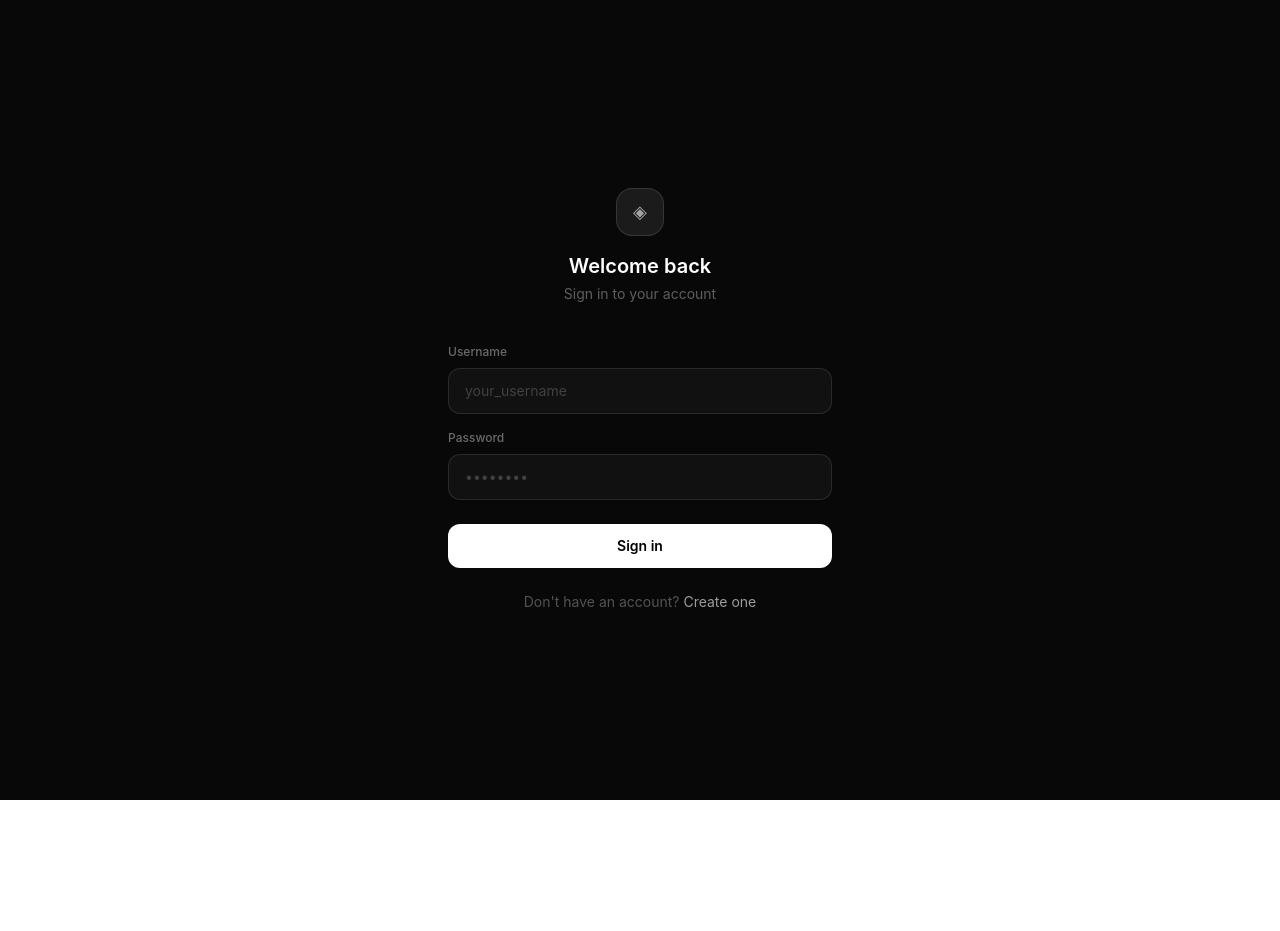
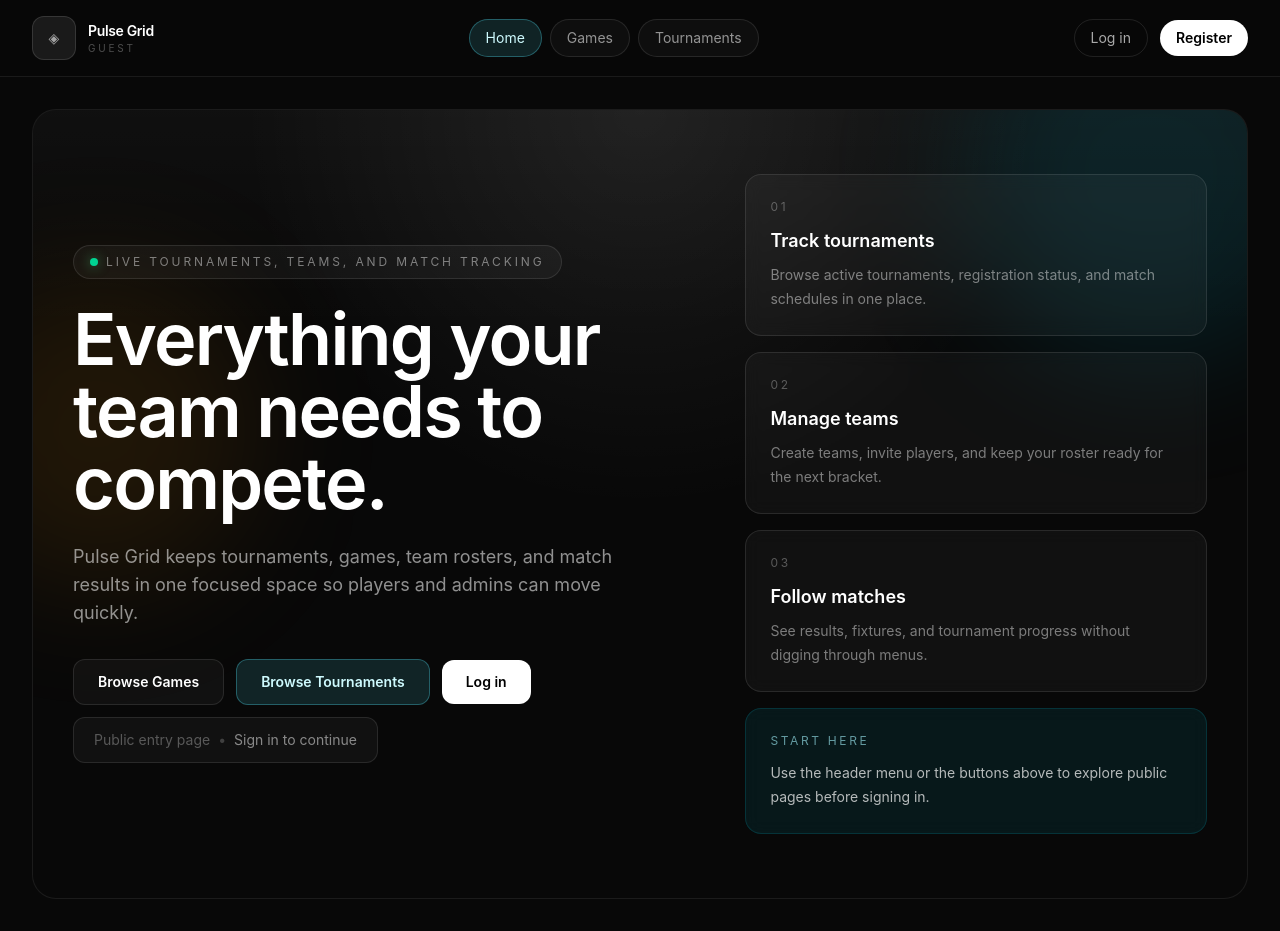
Before and after one commit to milanPR15/odp_C2S_tim_27, a React (Vite) app in the folder client/: page / in a window 1280 px wide. Before the commit this address led to /login. Before the commit the page ends 800 px from the top, so only its background shows below. Built offline with nearby package versions, Linux system fonts and the light colour scheme.

Commit message:
Guest landing page and app overview

```diff
--- a/client/src/App.tsx
+++ b/client/src/App.tsx
@@ -1,6 +1,8 @@
 import { Routes, Route, Navigate } from "react-router-dom";
+import { Layout } from "./components/layout/Layout";
 import { ProtectedRoute } from "./components/protected_route/ProtectedRoute";
 
+import LandingPage from "./pages/landing/LandingPage";
 import LoginPage    from "./pages/auth/LoginPage";
 import RegisterPage from "./pages/auth/RegisterPage";
 import NotFoundPage from "./pages/not_found/NotFoundPage";
@@ -27,13 +29,13 @@ export default function App() {
 
       {/* User routes */}
       <Route path="/dashboard" element={<ProtectedRoute requiredRole="player"><UserDashboard /></ProtectedRoute>} />
-      <Route path="/games" element={<ProtectedRoute><GamesCatalogPage /></ProtectedRoute>} />
-      <Route path="/games/:id" element={<ProtectedRoute><GameDetailPage /></ProtectedRoute>} />
-      <Route path="/tournaments" element={<ProtectedRoute><TournamentsCatalogPage /></ProtectedRoute>} />
-      <Route path="/tournaments/:id" element={<ProtectedRoute><TournamentDetailsPage /></ProtectedRoute>} />
+      <Route path="/games" element={<Layout><GamesCatalogPage /></Layout>} />
+      <Route path="/games/:id" element={<Layout><GameDetailPage /></Layout>} />
+      <Route path="/tournaments" element={<Layout><TournamentsCatalogPage /></Layout>} />
+      <Route path="/tournaments/:id" element={<Layout><TournamentDetailsPage /></Layout>} />
       <Route path="/teams" element={<ProtectedRoute><TeamsCatalogPage /></ProtectedRoute>} />
       <Route path="/teams/create" element={<ProtectedRoute><CreateTeamPage /></ProtectedRoute>} />
-      <Route path="/teams/:id" element={<ProtectedRoute><TeamDetailsPage /></ProtectedRoute>} />
+      <Route path="/teams/:id" element={<Layout><TeamDetailsPage /></Layout>} />
 
       {/* Admin routes */}
       <Route path="/admin"       element={<ProtectedRoute requiredRole="admin"><AdminDashboard /></ProtectedRoute>} />
@@ -42,7 +44,7 @@ export default function App() {
       <Route path="/admin/tournaments/create" element={<ProtectedRoute requiredRole="admin"><CreateTournamentPage /></ProtectedRoute>} />
       <Route path="/admin/games/create" element={<ProtectedRoute requiredRole="admin"><CreateGamePage /></ProtectedRoute>} />
 
-      <Route path="/"    element={<Navigate to="/login" replace />} />
+      <Route path="/"    element={<LandingPage />} />
       <Route path="/404" element={<NotFoundPage />} />
       <Route path="*"    element={<Navigate to="/404" replace />} />
     </Routes>
--- a/client/src/components/layout/Layout.tsx
+++ b/client/src/components/layout/Layout.tsx
@@ -2,77 +2,109 @@ import { type ReactNode } from "react";
 import { NavLink, useNavigate } from "react-router-dom";
 import { useAuth } from "../../hooks/auth/useAuthHook";
 
+const guestNav = [
+  { to: "/", label: "Home" },
+  { to: "/games", label: "Games" },
+  { to: "/tournaments", label: "Tournaments" },
+];
+
 const userNav = [
-  { to: "/dashboard", label: "Dashboard", icon: "⬡" },
-  { to: "/games", label: "Games Catalog", icon: "✦" },
-  { to: "/tournaments", label: "Tournaments", icon: "◉" },
-  { to: "/teams", label: "My Teams", icon: "◫" },
+  { to: "/dashboard", label: "Dashboard" },
+  { to: "/games", label: "Games" },
+  { to: "/tournaments", label: "Tournaments" },
+  { to: "/teams", label: "My Teams" },
 ];
+
 const adminNav = [
-  { to: "/admin",       label: "Dashboard", icon: "⬡" },
-  { to: "/admin/users", label: "Users",     icon: "◎" },
-  { to: "/admin/audit-logs", label: "Audit Logs", icon: "▤" },
-  { to: "/games", label: "Games Catalog", icon: "✦" },
-  { to: "/tournaments", label: "Tournaments", icon: "◌" },
-  { to: "/teams", label: "My Teams", icon: "◫" },
+  { to: "/admin", label: "Admin" },
+  { to: "/admin/users", label: "Users" },
+  { to: "/admin/audit-logs", label: "Audit Logs" },
+  { to: "/games", label: "Games" },
+  { to: "/tournaments", label: "Tournaments" },
+  { to: "/teams", label: "My Teams" },
 ];
 
 export function Layout({ children }: { children: ReactNode }) {
   const { user, logout } = useAuth();
   const navigate = useNavigate();
-  const nav = user?.role === "admin" ? adminNav : userNav;
+  const nav = user ? (user.role === "admin" ? adminNav : userNav) : guestNav;
 
   return (
-    <div className="flex min-h-screen bg-[#080808]">
-      <aside className="w-56 shrink-0 border-r border-white/5 flex flex-col bg-[#0d0d0d]">
-        {/* Logo */}
-        <div className="px-5 h-16 flex items-center border-b border-white/5 gap-3">
-          <div className="w-7 h-7 rounded-lg bg-white/8 border border-white/12 flex items-center justify-center">
-            <span className="text-white/50 text-xs">◈</span>
+    <div className="min-h-screen bg-[#080808] text-white">
+      <header className="sticky top-0 z-30 border-b border-white/8 bg-[#080808]/90 backdrop-blur-xl">
+        <div className="mx-auto flex max-w-7xl flex-col gap-4 px-4 py-4 lg:flex-row lg:items-center lg:justify-between lg:px-8">
+          <div className="flex items-center gap-3">
+            <div className="flex h-11 w-11 items-center justify-center rounded-xl border border-white/12 bg-white/8">
+              <span className="text-white/60 text-sm">◈</span>
             </div>
             <div>
-            <p className="text-sm font-semibold text-white tracking-tight">Pulse Grid</p>
-            <p className="text-[10px] text-white/25 uppercase tracking-widest">{user?.role}</p>
+              <p className="text-sm font-semibold tracking-tight">Pulse Grid</p>
+              <p className="text-[10px] uppercase tracking-[0.28em] text-white/28">
+                {user ? user.role : "guest"}
+              </p>
             </div>
           </div>
 
-        {/* Nav */}
-        <nav className="flex-1 py-4 px-3 flex flex-col gap-0.5">
+          <nav className="flex flex-wrap gap-2 lg:justify-center">
             {nav.map((item) => (
-            <NavLink key={item.to} to={item.to} end
+              <NavLink
+                key={item.to}
+                to={item.to}
+                end={item.to === "/"}
                 className={({ isActive }) =>
-                `flex items-center gap-3 px-3 py-2.5 rounded-xl text-sm transition-all ${
+                  `rounded-full border px-4 py-2 text-sm transition-colors ${
                     isActive
-                    ? "bg-white/8 text-white border border-white/12"
-                    : "text-white/35 hover:text-white/70 hover:bg-white/4 border border-transparent"
+                      ? "border-cyan-300/30 bg-cyan-300/12 text-cyan-100"
+                      : "border-white/10 bg-white/3 text-white/55 hover:border-white/20 hover:bg-white/6 hover:text-white"
                   }`
                 }
               >
-              <span className="text-base leading-none">{item.icon}</span>
                 {item.label}
               </NavLink>
             ))}
           </nav>
 
-        {/* User */}
-        <div className="border-t border-white/5 px-4 py-4">
-          <div className="flex items-center gap-3 mb-3">
-            <div className="w-7 h-7 rounded-full bg-white/6 border border-white/10 flex items-center justify-center">
-              <span className="text-xs text-white/40 font-medium">{user?.username?.[0]?.toUpperCase()}</span>
+          <div className="flex items-center gap-3">
+            {user ? (
+              <>
+                <div className="flex items-center gap-3 rounded-full border border-white/10 bg-white/4 px-3 py-2">
+                  <div className="flex h-8 w-8 items-center justify-center rounded-full bg-white/8 border border-white/10">
+                    <span className="text-xs font-medium text-white/55">{user.username?.[0]?.toUpperCase()}</span>
                   </div>
                   <div className="min-w-0">
-              <p className="text-xs font-medium text-white/70 truncate">{user?.username}</p>
+                    <p className="truncate text-xs font-medium text-white/80">{user.username}</p>
+                    <p className="text-[10px] uppercase tracking-[0.22em] text-white/25">{user.role}</p>
                   </div>
                 </div>
-          <button onClick={() => { logout(); navigate("/login"); }}
-            className="text-xs text-white/20 hover:text-white/50 transition-colors w-full text-left">
-            Sign out →
+                <button
+                  onClick={() => { logout(); navigate("/"); }}
+                  className="rounded-full border border-white/10 px-4 py-2 text-sm text-white/60 transition-colors hover:border-white/20 hover:bg-white/6 hover:text-white"
+                >
+                  Sign out
                 </button>
+              </>
+            ) : (
+              <>
+                <NavLink
+                  to="/login"
+                  className="rounded-full border border-white/10 px-4 py-2 text-sm text-white/65 transition-colors hover:border-white/20 hover:bg-white/6 hover:text-white"
+                >
+                  Log in
+                </NavLink>
+                <NavLink
+                  to="/register"
+                  className="rounded-full bg-white px-4 py-2 text-sm font-semibold text-black transition-colors hover:bg-white/90"
+                >
+                  Register
+                </NavLink>
+              </>
+            )}
           </div>
-      </aside>
+        </div>
+      </header>
 
-      <main className="flex-1 overflow-auto">
-        <div className="max-w-5xl mx-auto px-8 py-8">{children}</div>
+      <main className="mx-auto w-full max-w-7xl px-4 py-6 lg:px-8 lg:py-8">
+        {children}
       </main>
     </div>
   );
--- a/client/src/components/protected_route/ProtectedRoute.tsx
+++ b/client/src/components/protected_route/ProtectedRoute.tsx
@@ -30,7 +30,7 @@ export const ProtectedRoute: React.FC<{ children: React.ReactNode; requiredRole?
     </div>
   );
 
-  if (!isAuthenticated) return <Navigate to="/login" state={{ from: location }} replace />;
+  if (!isAuthenticated) return <Navigate to="/" state={{ from: location }} replace />;
 
   if (!rolesMatch(user?.role, requiredRole)) return (
     <div className="min-h-screen bg-[#080808] flex items-center justify-center">
--- /dev/null
+++ b/client/src/pages/landing/LandingPage.tsx
@@ -0,0 +1,105 @@
+import { useEffect } from "react";
+import { Link, useNavigate } from "react-router-dom";
+import { useAuth } from "../../hooks/auth/useAuthHook";
+import { Layout } from "../../components/layout/Layout";
+
+const highlights = [
+  {
+    title: "Track tournaments",
+    text: "Browse active tournaments, registration status, and match schedules in one place.",
+  },
+  {
+    title: "Manage teams",
+    text: "Create teams, invite players, and keep your roster ready for the next bracket.",
+  },
+  {
+    title: "Follow matches",
+    text: "See results, fixtures, and tournament progress without digging through menus.",
+  },
+];
+
+export default function LandingPage() {
+  const { isAuthenticated, user } = useAuth();
+  const navigate = useNavigate();
+
+  useEffect(() => {
+    if (!isAuthenticated || !user) return;
+    navigate(user.role === "admin" ? "/admin" : "/dashboard", { replace: true });
+  }, [isAuthenticated, user, navigate]);
+
+  return (
+    <Layout>
+      <main className="relative min-h-[calc(100vh-7rem)] overflow-hidden rounded-3xl border border-white/8 bg-[#080808] text-white">
+        <div className="absolute inset-0 pointer-events-none">
+          <div className="absolute -top-32 -right-24 w-96 h-96 rounded-full bg-cyan-500/12 blur-3xl" />
+          <div className="absolute top-40 -left-24 w-80 h-80 rounded-full bg-amber-500/10 blur-3xl" />
+          <div className="absolute inset-0 bg-[radial-gradient(circle_at_top,rgba(255,255,255,0.08),transparent_40%),linear-gradient(to_bottom,rgba(255,255,255,0.03),transparent_28%)]" />
+        </div>
+
+        <div className="relative grid min-h-[calc(100vh-7rem)] items-center gap-12 px-6 py-10 lg:grid-cols-[1.15fr_0.85fr] lg:px-10 lg:py-16">
+          <div className="max-w-2xl">
+            <div className="mb-6 inline-flex items-center gap-2 rounded-full border border-white/10 bg-white/4 px-4 py-2 text-xs uppercase tracking-[0.24em] text-white/45">
+              <span className="h-2 w-2 rounded-full bg-emerald-400 shadow-[0_0_12px_rgba(74,222,128,0.55)]" />
+              Live tournaments, teams, and match tracking
+            </div>
+
+            <h1 className="max-w-xl text-5xl font-semibold tracking-tight text-white sm:text-6xl lg:text-7xl">
+              Everything your team needs to compete.
+            </h1>
+
+            <p className="mt-6 max-w-xl text-base leading-7 text-white/55 sm:text-lg">
+              Pulse Grid keeps tournaments, games, team rosters, and match results in one focused space so players and admins can move quickly.
+            </p>
+
+            <div className="mt-8 flex flex-col gap-3 sm:flex-row sm:flex-wrap sm:items-center">
+              <Link
+                to="/games"
+                className="inline-flex items-center justify-center rounded-xl border border-white/10 bg-white/4 px-6 py-3 text-sm font-semibold text-white transition-colors hover:border-white/20 hover:bg-white/6"
+              >
+                Browse Games
+              </Link>
+              <Link
+                to="/tournaments"
+                className="inline-flex items-center justify-center rounded-xl border border-cyan-300/30 bg-cyan-300/12 px-6 py-3 text-sm font-semibold text-cyan-100 transition-colors hover:bg-cyan-300/18"
+              >
+                Browse Tournaments
+              </Link>
+              <Link
+                to="/login"
+                className="inline-flex items-center justify-center rounded-xl bg-white px-6 py-3 text-sm font-semibold text-black transition-transform hover:-translate-y-0.5 hover:bg-white/90"
+              >
+                Log in
+              </Link>
+              <div className="inline-flex items-center gap-2 rounded-xl border border-white/10 bg-white/4 px-5 py-3 text-sm text-white/50">
+                <span className="text-white/30">Public entry page</span>
+                <span className="text-white/20">•</span>
+                <span>Sign in to continue</span>
+              </div>
+            </div>
+          </div>
+
+          <div className="grid gap-4">
+            {highlights.map((item, index) => (
+              <article
+                key={item.title}
+                className="rounded-2xl border border-white/10 bg-white/4 p-6 backdrop-blur-sm transition-transform duration-300 hover:-translate-y-1"
+                style={{ transitionDelay: `${index * 60}ms` }}
+              >
+                <p className="text-xs uppercase tracking-[0.22em] text-white/30">0{index + 1}</p>
+                <h2 className="mt-3 text-lg font-semibold text-white">{item.title}</h2>
+                <p className="mt-2 text-sm leading-6 text-white/45">{item.text}</p>
+              </article>
+            ))}
+
+            <div className="rounded-2xl border border-cyan-400/15 bg-cyan-400/8 p-6 backdrop-blur-sm">
+              <p className="text-xs uppercase tracking-[0.22em] text-cyan-200/60">Start here</p>
+              <p className="mt-3 text-sm leading-6 text-white/70">
+                Use the header menu or the buttons above to explore public pages before signing in.
+              </p>
+            </div>
+          </div>
+        </div>
+      </main>
+    </Layout>
+  );
+}
--- a/client/src/pages/teams/TeamDetailsPage.tsx
+++ b/client/src/pages/teams/TeamDetailsPage.tsx
@@ -261,7 +261,7 @@ export default function TeamDetailsPage() {
     return (
       <div>
         <div className="mb-8">
-          <BackButton fallbackTo="/teams" />
+          <BackButton fallbackTo="/" />
         </div>
         <ErrorBox message={error || "Team not found."} />
       </div>
@@ -271,7 +271,7 @@ export default function TeamDetailsPage() {
   return (
     <div>
       <div className="mb-8">
-        <BackButton fallbackTo="/teams" />
+        <BackButton fallbackTo="/" />
       </div>
 
       <div className="flex flex-col justify-between md:flex-row md:items-start gap-6 mb-8">
--- a/client/src/pages/tournaments/TournamentDetailsPage.tsx
+++ b/client/src/pages/tournaments/TournamentDetailsPage.tsx
@@ -430,6 +430,7 @@ export default function TournamentDetailsPage() {
   const { id } = useParams<{ id: string }>();
   const { user } = useAuth();
   const isAdmin = user?.role === "admin";
+  const canRegisterTeam = !!user;
 
   const EMPTY_TOURNAMENT: TournamentDto = {
     tournament_id: 0,
@@ -686,11 +687,17 @@ export default function TournamentDetailsPage() {
         </div>
       </section>
 
-      {registrationCount < tournament.max_teams ? (
-        <TournamentTeamRegistrationPanel tournament={tournament} />
+      {canRegisterTeam ? (
+        registrationCount < tournament.max_teams ? (
+          <TournamentTeamRegistrationPanel tournament={tournament} />
+        ) : (
+          <div className="mb-8 rounded-2xl border border-emerald-500/20 bg-emerald-500/10 px-4 py-3 text-sm text-emerald-200">
+            This tournament is full. Team registration is closed.
+          </div>
+        )
       ) : (
-        <div className="mb-8 rounded-2xl border border-emerald-500/20 bg-emerald-500/10 px-4 py-3 text-sm text-emerald-200">
-          This tournament is full. Team registration is closed.
+        <div className="mb-8 rounded-2xl border border-cyan-500/20 bg-cyan-500/10 px-4 py-3 text-sm text-cyan-100">
+          Log in to register one of your teams for this tournament.
         </div>
       )}
 
```
Also changed, not shown: 2 other files (tests, documents, lock files or other folders). Lines whose indentation alone changed are shown as unchanged.
